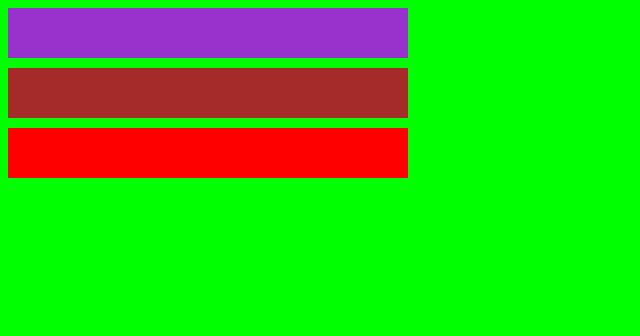
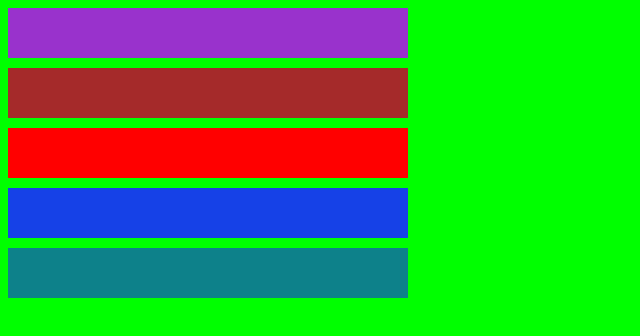
Before and after one commit to artur9501/csspodstawy, a plain HTML site: page kolorycss/index.html in a window 1280 px wide. Shown: the whole page, without its empty margins (0-640 px from the left). Drawn offline with Linux system fonts and the light colour scheme.

Commit message:
zatwierdzenie kolorów

```diff
--- a/kolorycss/css/style.css
+++ b/kolorycss/css/style.css
@@ -19,3 +19,9 @@ div {
 #hex-skrocony {
     background-color: red;
 }
+#rgb {
+    background-color: rgb(22, 65, 231);
+}
+#rgba {
+    background-color: rgb(22, 45, 231, 0.6);
+}
--- a/kolorycss/index.html
+++ b/kolorycss/index.html
@@ -9,5 +9,7 @@
    <div id="predefiniowalne"></div>
    <div id="hex"></div>
     <div id="hex-skrocony"></div>
+    <div id="rgb"></div>
+    <div id="rgba"></div>
 </body>
 </html>
```
